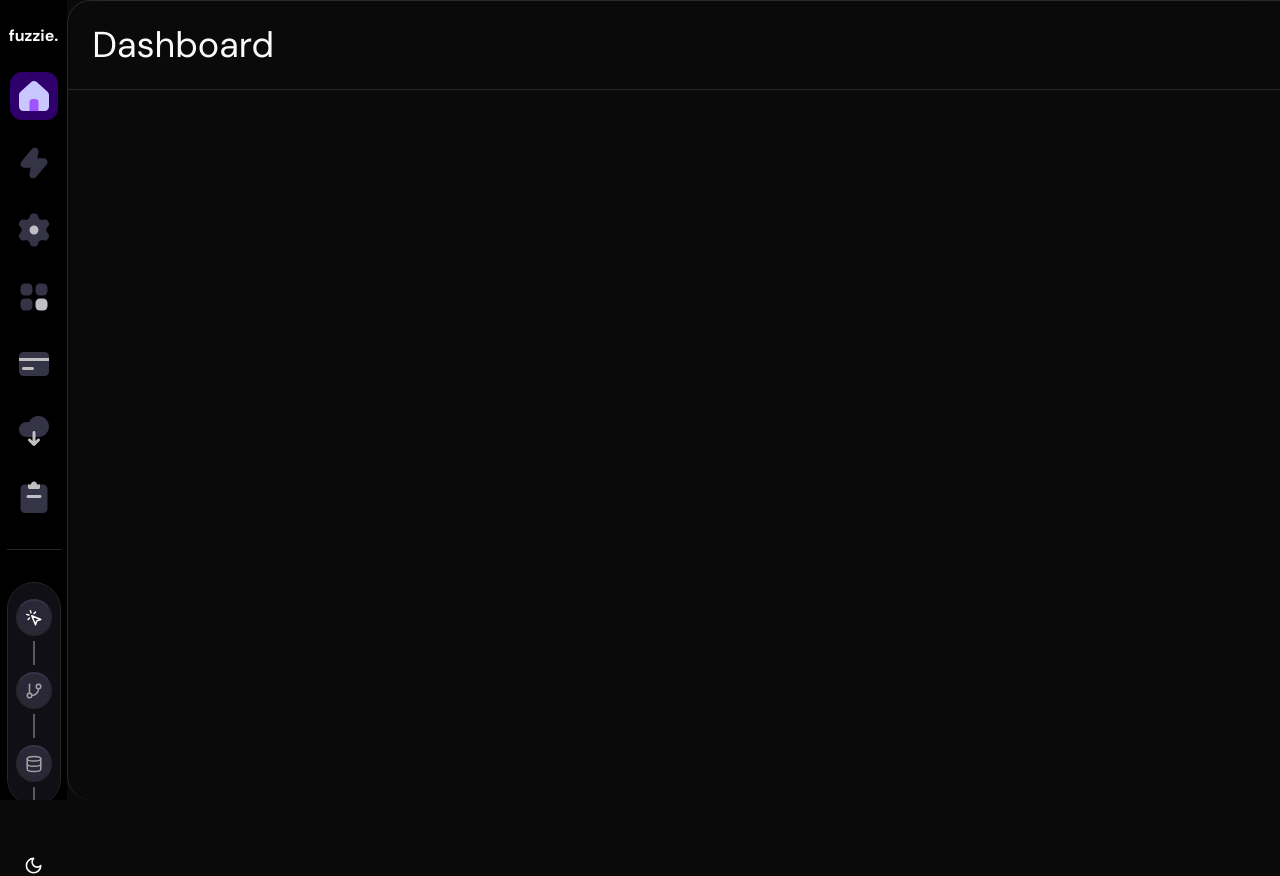
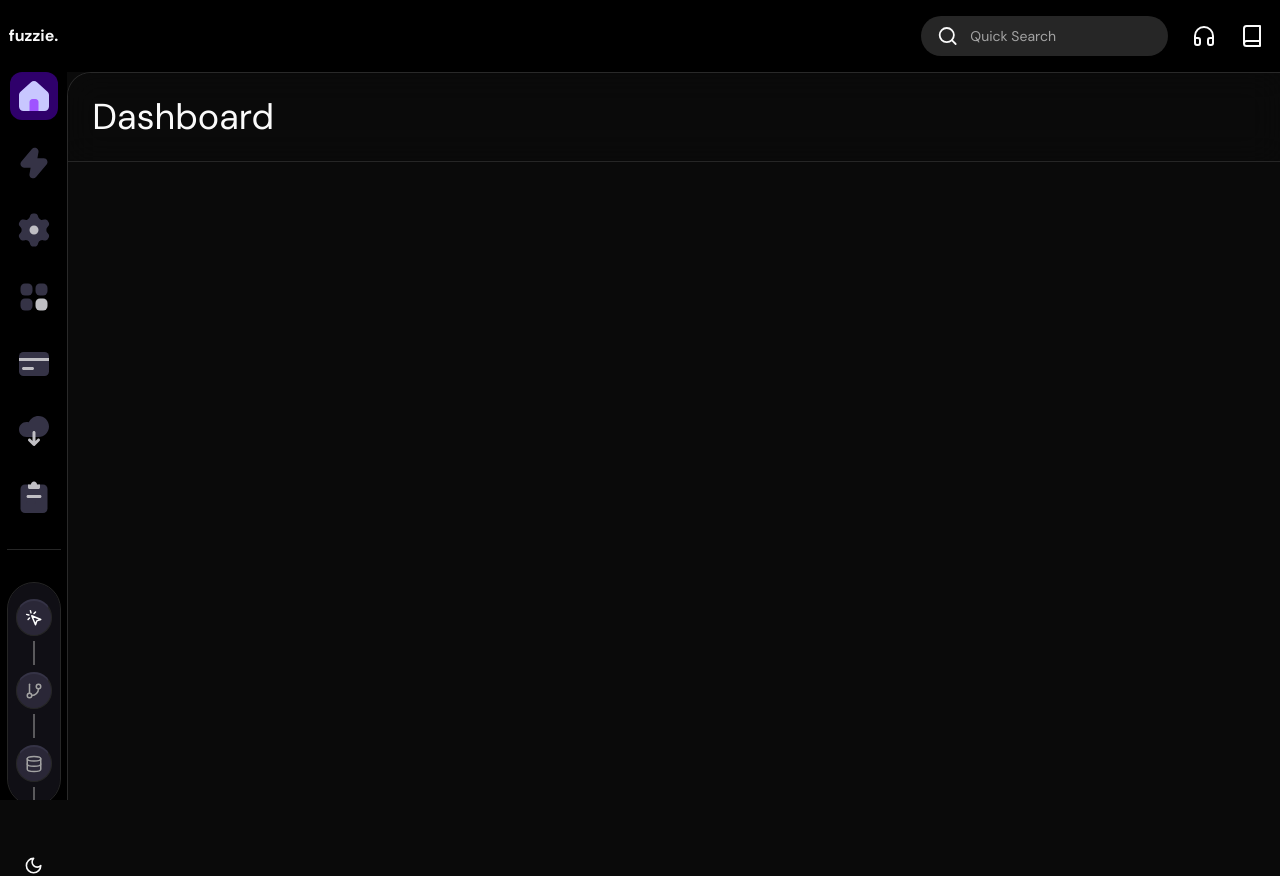
Before and after one commit to IgnacioLF/automation_builder, a Next.js app: page /dashboard in a window 1280 px wide. Built offline with nearby package versions, Linux system fonts and the light colour scheme.

Commit message:
-added infobar

```diff
--- a/src/app/(main)/layout.tsx
+++ b/src/app/(main)/layout.tsx
@@ -1,3 +1,4 @@
+import InfoBar from "@/components/infoBar";
 import Sidebar from "@/components/sidebar";
 import React from "react";
 
@@ -7,7 +8,10 @@
   return (
     <div className="flex overflow-hidden h-screen">
       <Sidebar />
-      <div className="w-full">{props.children}</div>
+      <div className="w-full">
+        <InfoBar />
+        {props.children}
+      </div>
     </div>
   );
 };
--- /dev/null
+++ b/src/components/infoBar/index.tsx
@@ -0,0 +1,50 @@
+"use client";
+import React from "react";
+import { ModeToggle } from "../global/mode-toggle";
+import { Book, Headphones, Search } from "lucide-react";
+import { Input } from "@/components/ui/input";
+
+import {
+  Tooltip,
+  TooltipContent,
+  TooltipProvider,
+  TooltipTrigger,
+} from "@/components/ui/tooltip";
+
+type Props = {};
+
+const InfoBar = (props: Props) => {
+  return (
+    <div className="flex flex-row justify-end gap-6 items-center px-4 py-4 w-full dark:bg-black ">
+      <span className="flex items-center rounded-full bg-muted px-4">
+        <Search />
+        <Input
+          placeholder="Quick Search"
+          className="border-none bg-transparent"
+        />
+      </span>
+      <TooltipProvider>
+        <Tooltip delayDuration={0}>
+          <TooltipTrigger>
+            <Headphones />
+          </TooltipTrigger>
+          <TooltipContent>
+            <p>Contact Support</p>
+          </TooltipContent>
+        </Tooltip>
+      </TooltipProvider>
+      <TooltipProvider>
+        <Tooltip delayDuration={0}>
+          <TooltipTrigger>
+            <Book />
+          </TooltipTrigger>
+          <TooltipContent>
+            <p>Guide</p>
+          </TooltipContent>
+        </Tooltip>
+      </TooltipProvider>
+    </div>
+  );
+};
+
+export default InfoBar;
--- /dev/null
+++ b/src/components/ui/input.tsx
@@ -0,0 +1,25 @@
+import * as React from "react"
+
+import { cn } from "@/lib/utils"
+
+export interface InputProps
+  extends React.InputHTMLAttributes<HTMLInputElement> {}
+
+const Input = React.forwardRef<HTMLInputElement, InputProps>(
+  ({ className, type, ...props }, ref) => {
+    return (
+      <input
+        type={type}
+        className={cn(
+          "flex h-10 w-full rounded-md border border-input bg-background px-3 py-2 text-sm ring-offset-background file:border-0 file:bg-transparent file:text-sm file:font-medium placeholder:text-muted-foreground focus-visible:outline-none focus-visible:ring-2 focus-visible:ring-ring focus-visible:ring-offset-2 disabled:cursor-not-allowed disabled:opacity-50",
+          className
+        )}
+        ref={ref}
+        {...props}
+      />
+    )
+  }
+)
+Input.displayName = "Input"
+
+export { Input }
```
